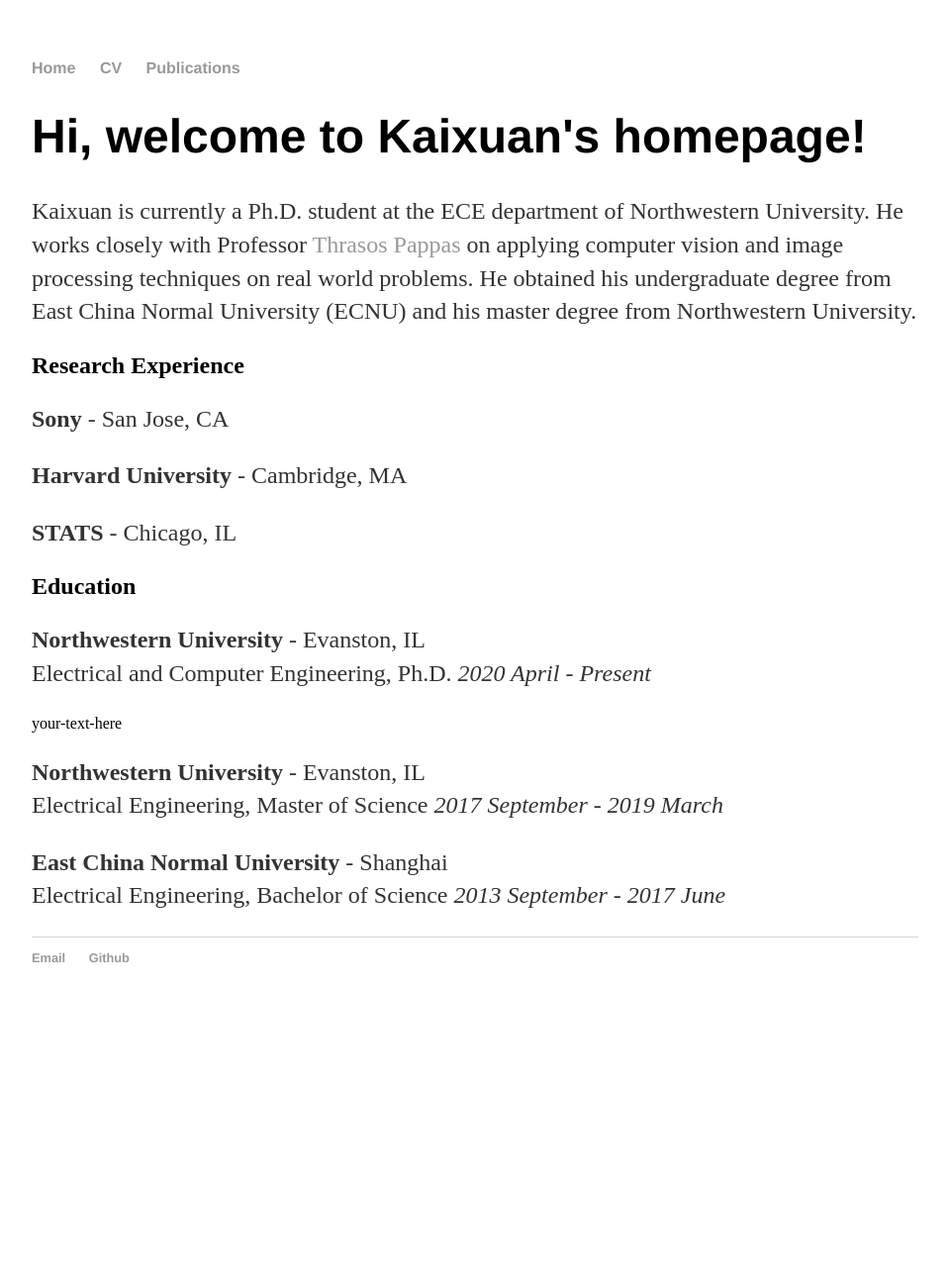
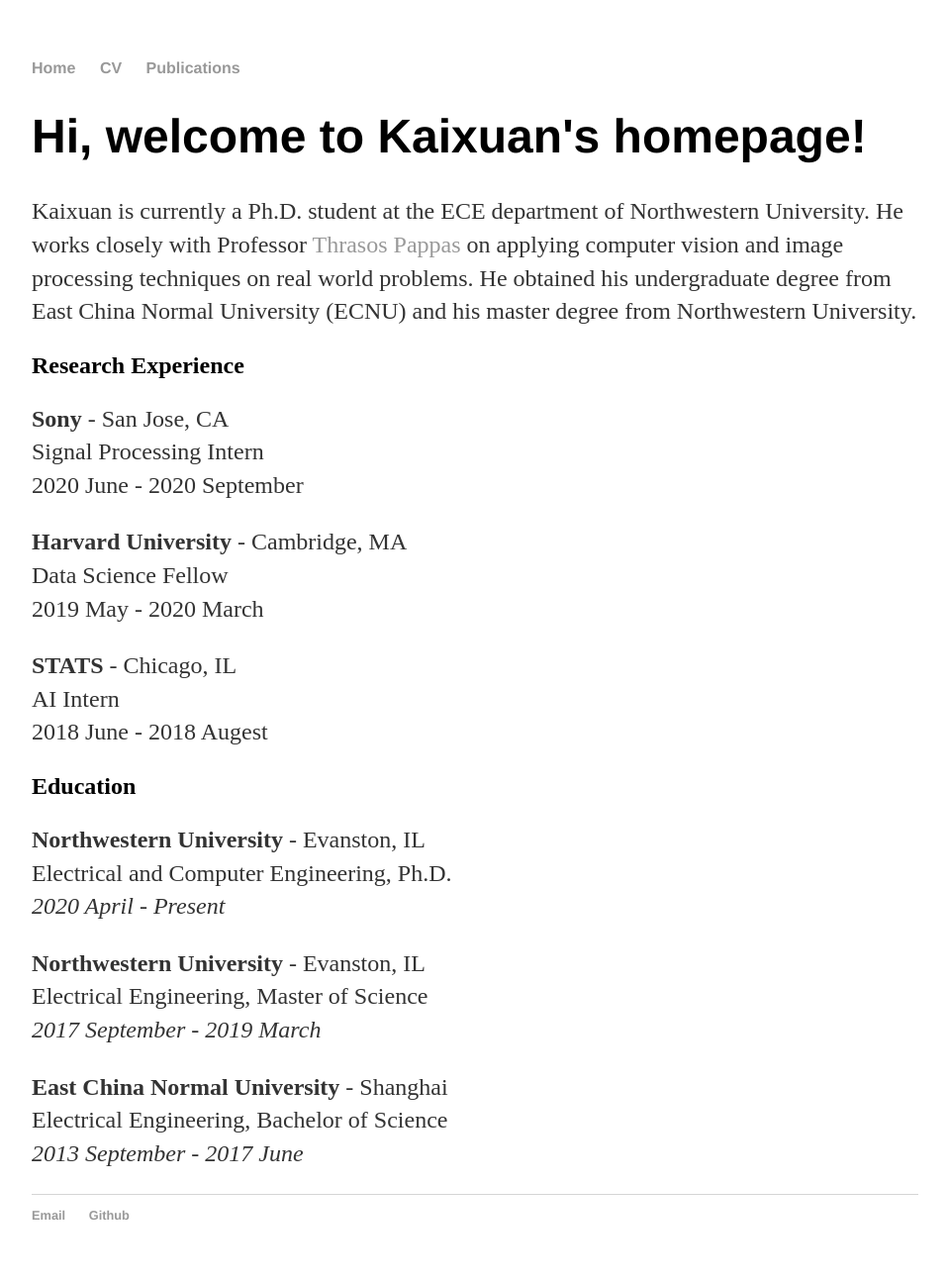
Before and after one commit to KaixuanZ/KaixuanZ.github.io, a Jekyll site: the page built from index.html, in a window 1280 px wide. Shown: the whole page at 99% size, without its empty margins (160-1119 px from the left). Built offline with Jekyll 4.4.1, drawn with Linux system fonts in a browser that asks for light colours; before the commit the page ends 1035 px from its top, so only the background shows below that.

Commit message:
Update index.html

```diff
--- a/index.html
+++ b/index.html
@@ -9,24 +9,30 @@
 
 	<h2> Research Experience </h2>
 	<p> <strong> Sony </strong> - San Jose, CA <br>
-	</p>
+	Signal Processing Intern <br>
+	2020 June - 2020 September </p>
 
 	<p> <strong> Harvard University </strong> - Cambridge, MA <br>
-	</p>
+	Data Science Fellow <br>
+	2019 May - 2020 March </p>
 
 	<p> <strong> STATS </strong> - Chicago, IL <br>
-	</p>
+	AI Intern <br>
+	2018 June - 2018 Augest </p>
 
 	<h2> Education </h2>
 
 	<p> <strong> Northwestern University </strong> - Evanston, IL <br>
-	Electrical and Computer Engineering, Ph.D. <em style="text-align: right"> 2020 April - Present </em> <div style="text-align: justify"> your-text-here </div> </p>
+	Electrical and Computer Engineering, Ph.D. <br>
+	<em> 2020 April - Present </em> </p>
 
 	<p> <strong> Northwestern University </strong> - Evanston, IL <br>
-	Electrical Engineering, Master of Science <em> 2017 September - 2019 March </em> </p>
+	Electrical Engineering, Master of Science <br>
+	<em> 2017 September - 2019 March </em> </p>
 
 	<p> <strong> East China Normal University </strong> - Shanghai <br>
-	Electrical Engineering, Bachelor of Science <em> 2013 September - 2017 June </em> </p>
+	Electrical Engineering, Bachelor of Science <br>
+	<em> 2013 September - 2017 June </em> </p>
 
 
 </div><!-- /.blurb -->
```
